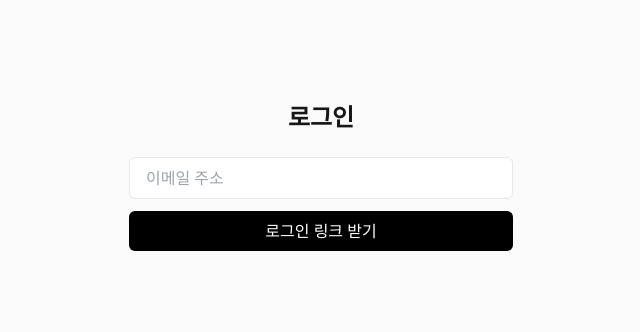
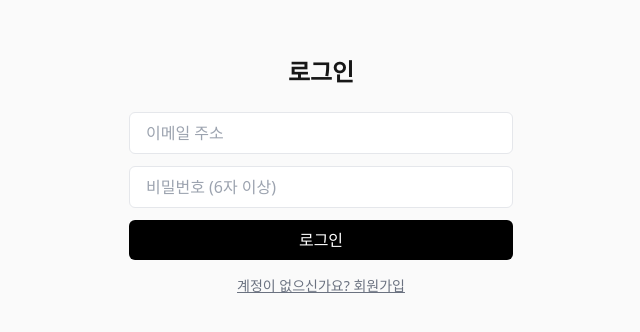
Before and after one commit to gkgusdn41561-crypto/blog-ai-app, a Next.js app: page /login in a window 1280 px wide. Shown: the part 224-556 px from the top of the page, without its empty margins (319-959 px from the left). Built offline with nearby package versions, Linux system fonts and the light colour scheme.

Commit message:
switch to email password login

```diff
--- a/src/app/login/page.tsx
+++ b/src/app/login/page.tsx
@@ -1,43 +1,64 @@
 "use client";
 
 import { useState } from "react";
+import { useRouter } from "next/navigation";
 import { createClient } from "@/lib/supabase-browser";
 
 export default function LoginPage() {
   const [email, setEmail] = useState("");
-  const [sent, setSent] = useState(false);
+  const [password, setPassword] = useState("");
+  const [mode, setMode] = useState<"login" | "signup">("login");
   const [error, setError] = useState<string | null>(null);
+  const [loading, setLoading] = useState(false);
+  const router = useRouter();
 
-  const handleLogin = async (e: React.FormEvent) => {
+  const handleSubmit = async (e: React.FormEvent) => {
     e.preventDefault();
     setError(null);
+    setLoading(true);
     const supabase = createClient();
 
-    const { error } = await supabase.auth.signInWithOtp({
+    if (mode === "signup") {
+      const { error } = await supabase.auth.signUp({
         email,
-      options: {
-        emailRedirectTo: `${window.location.origin}/dashboard`,
-      },
+        password,
       });
 
       if (error) {
         setError(error.message);
       } else {
-      setSent(true);
+        router.push("/dashboard");
+        router.refresh();
       }
+    } else {
+      const { error } = await supabase.auth.signInWithPassword({
+        email,
+        password,
+      });
+
+      if (error) {
+        setError(
+          error.message === "Invalid login credentials"
+            ? "이메일 또는 비밀번호가 올바르지 않아요."
+            : error.message
+        );
+      } else {
+        router.push("/dashboard");
+        router.refresh();
+      }
+    }
+
+    setLoading(false);
   };
 
   return (
     <main className="flex min-h-screen flex-col items-center justify-center px-6">
       <div className="w-full max-w-sm">
-        <h1 className="text-2xl font-bold mb-6 text-center">로그인</h1>
+        <h1 className="text-2xl font-bold mb-6 text-center">
+          {mode === "login" ? "로그인" : "회원가입"}
+        </h1>
 
-        {sent ? (
-          <p className="text-center text-gray-600">
-            {email} 주소로 로그인 링크를 보냈어요. 메일함을 확인해주세요.
-          </p>
-        ) : (
-          <form onSubmit={handleLogin} className="flex flex-col gap-3">
+        <form onSubmit={handleSubmit} className="flex flex-col gap-3">
           <input
             type="email"
             required
@@ -46,15 +67,40 @@ export default function LoginPage() {
             onChange={(e) => setEmail(e.target.value)}
             className="border rounded-md px-4 py-2"
           />
+          <input
+            type="password"
+            required
+            minLength={6}
+            placeholder="비밀번호 (6자 이상)"
+            value={password}
+            onChange={(e) => setPassword(e.target.value)}
+            className="border rounded-md px-4 py-2"
+          />
           <button
             type="submit"
-              className="bg-black text-white rounded-md px-4 py-2 font-medium hover:bg-gray-800 transition"
+            disabled={loading}
+            className="bg-black text-white rounded-md px-4 py-2 font-medium hover:bg-gray-800 transition disabled:opacity-50"
           >
-              로그인 링크 받기
+            {loading
+              ? "처리 중..."
+              : mode === "login"
+              ? "로그인"
+              : "회원가입"}
           </button>
           {error && <p className="text-red-600 text-sm">{error}</p>}
         </form>
-        )}
+
+        <button
+          onClick={() => {
+            setMode(mode === "login" ? "signup" : "login");
+            setError(null);
+          }}
+          className="mt-4 text-sm text-gray-500 underline w-full text-center"
+        >
+          {mode === "login"
+            ? "계정이 없으신가요? 회원가입"
+            : "이미 계정이 있으신가요? 로그인"}
+        </button>
       </div>
     </main>
   );
```
Lines whose indentation alone changed are shown as unchanged.
